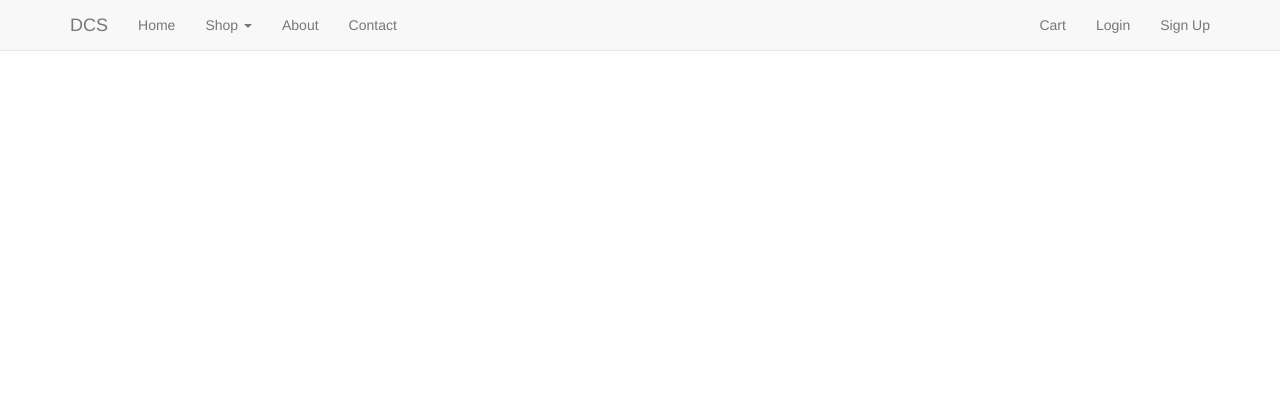
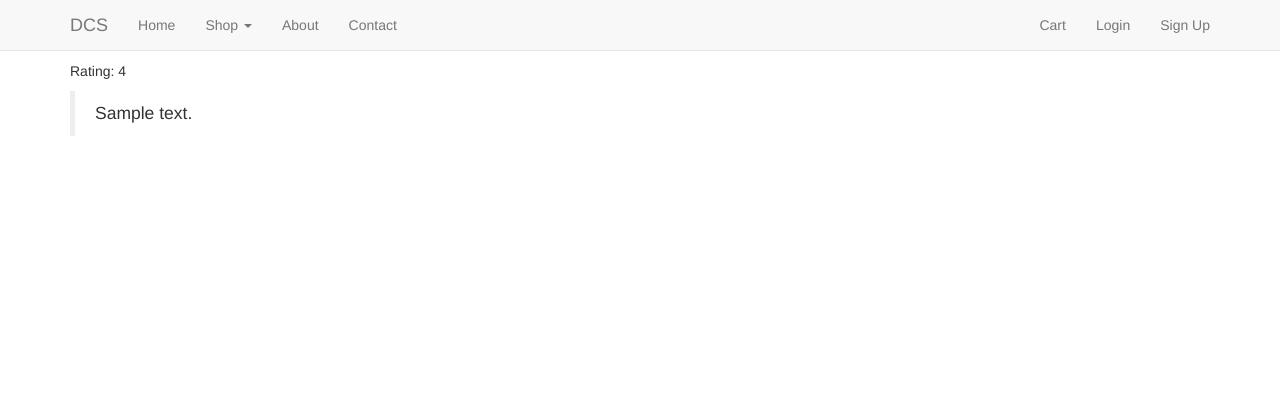
Before and after one commit to 9gix/dcs, a Django app: template multimedia/templates/multimedia/base_detail.html in a window 1280 px wide. Shown: the top 420 px of the page. Run offline with Django 3.2, Linux system fonts and the light colour scheme; the template is opened without the code that fills it: most values are stand-ins (such as "Sample title", 1, 10 or a date in 2020); parts of the project's set-up code (start-up, migrations or seed data) failed here and were passed over; some libraries are stand-ins or nearby versions.

Commit message:
Modify how review block works; now it needs to be passed as context

```diff
--- a/multimedia/templates/multimedia/base_detail.html
+++ b/multimedia/templates/multimedia/base_detail.html
@@ -15,7 +15,13 @@
   </div>
 </div>
 <div class="row">
-  <!-- most likely will change -->
-  {% block review %}{% endblock review %}
+  {% for review in reviews %}
+    <div class="container">
+      <p>Rating: {{ review.rating }}</p>
+      <blockquote>
+        {{ review.comment }}
+      </blockquote>
+    </div>
+  {% endfor %}
 </div>
 {% endblock content %}
```
